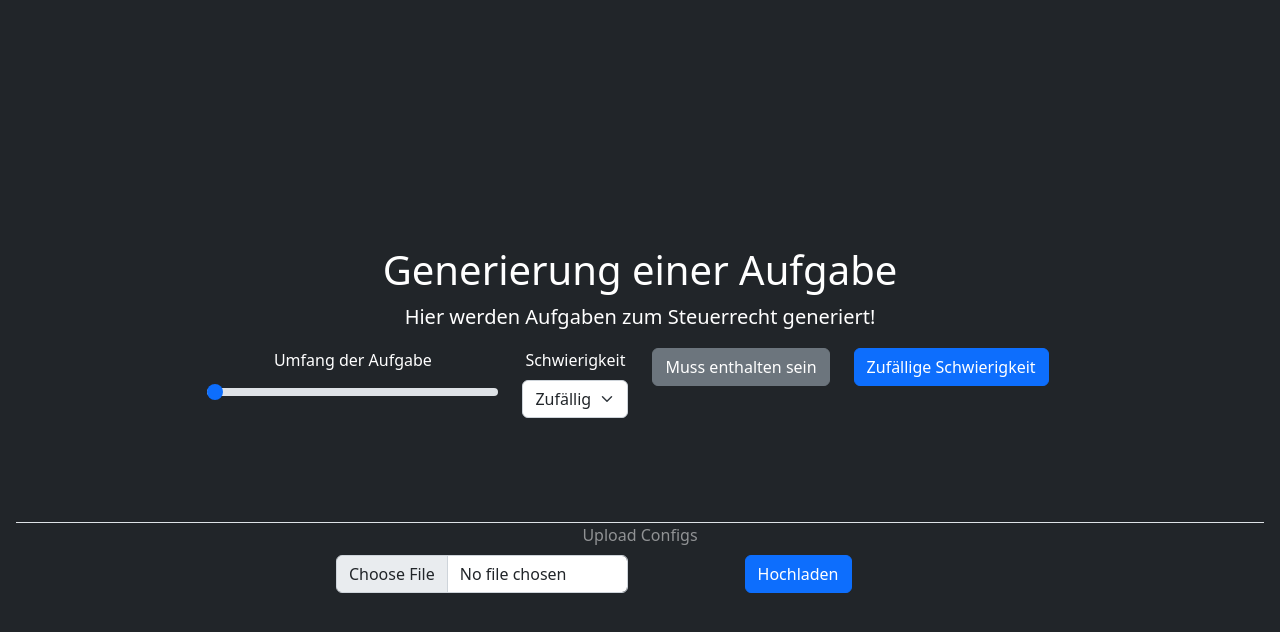
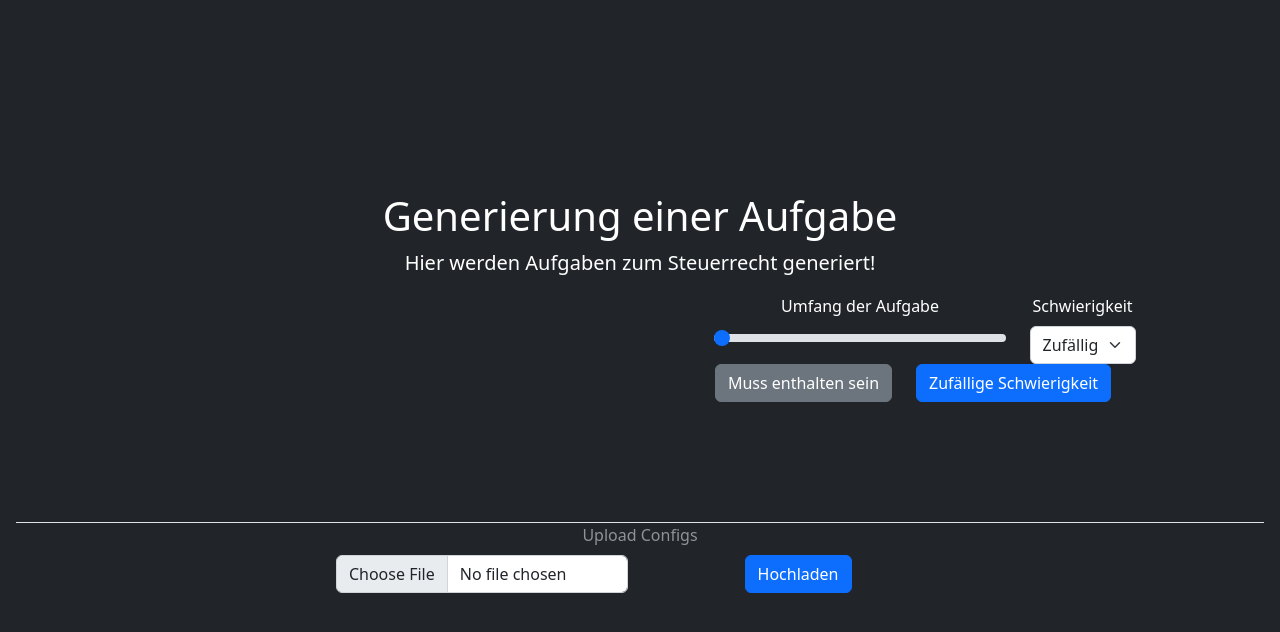
Before and after one commit to EdLaser/aladin-rdk, a Python web app: template code/recht/templates/index.html in a window 1280 px wide. Shown: the part 151-783 px from the top of the page. Run offline with Jinja, Linux system fonts and the light colour scheme; the template is opened without the code that fills it, so the values that code supplies are empty.

Commit message:
new overlay

```diff
--- a/code/recht/templates/index.html
+++ b/code/recht/templates/index.html
@@ -25,17 +25,19 @@
             <p class="lead">
                 Hier werden Aufgaben zum Steuerrecht generiert!
             </p>
-            <div class="row justify-content-center">
-                {% include 'costumize_task.html' %}
-            </div>
-            <div class="container">
-                <div class="d-flex flex-row justify-content-center bd-highlight mb-3">
-                    <div class="d-flex justify-content-center">
+            <div class="container w-100 mb-5">
+                <div class="row justify-content-center">
+                    <div class="col">
                         {% if sentences %}
                         {% include 'task_space.html' %}
                         {% endif %}
                     </div>
+                    <div class="col">
+                        {% include 'costumize_task.html' %}
+                    </div>
                 </div>
+            </div>
+            <div class="container">
                 <div class="d-flex flex-row bd-highlight mb-3">
                     {% if cases_and_sums %}
                     {% include 'user_solution.html' %}
@@ -48,7 +50,7 @@
                         {% endif %}
                     </div>
                 </div>
-                <div class="d-flex flex-row bd-highlight mb-3">
+                <!-- <div class="d-flex flex-row bd-highlight mb-3">
                     <div class="d-flex justify-content-center">
                         {% if sentences %}
                         {% include 'task_debug.html' %}
@@ -59,7 +61,7 @@
                         {% include 'sol_space.html' %}
                         {% endif %}
                     </div>
-                </div>
+                </div> -->
             </div>
         </main>
         {% include 'file_upload_footer.html' %}
```
